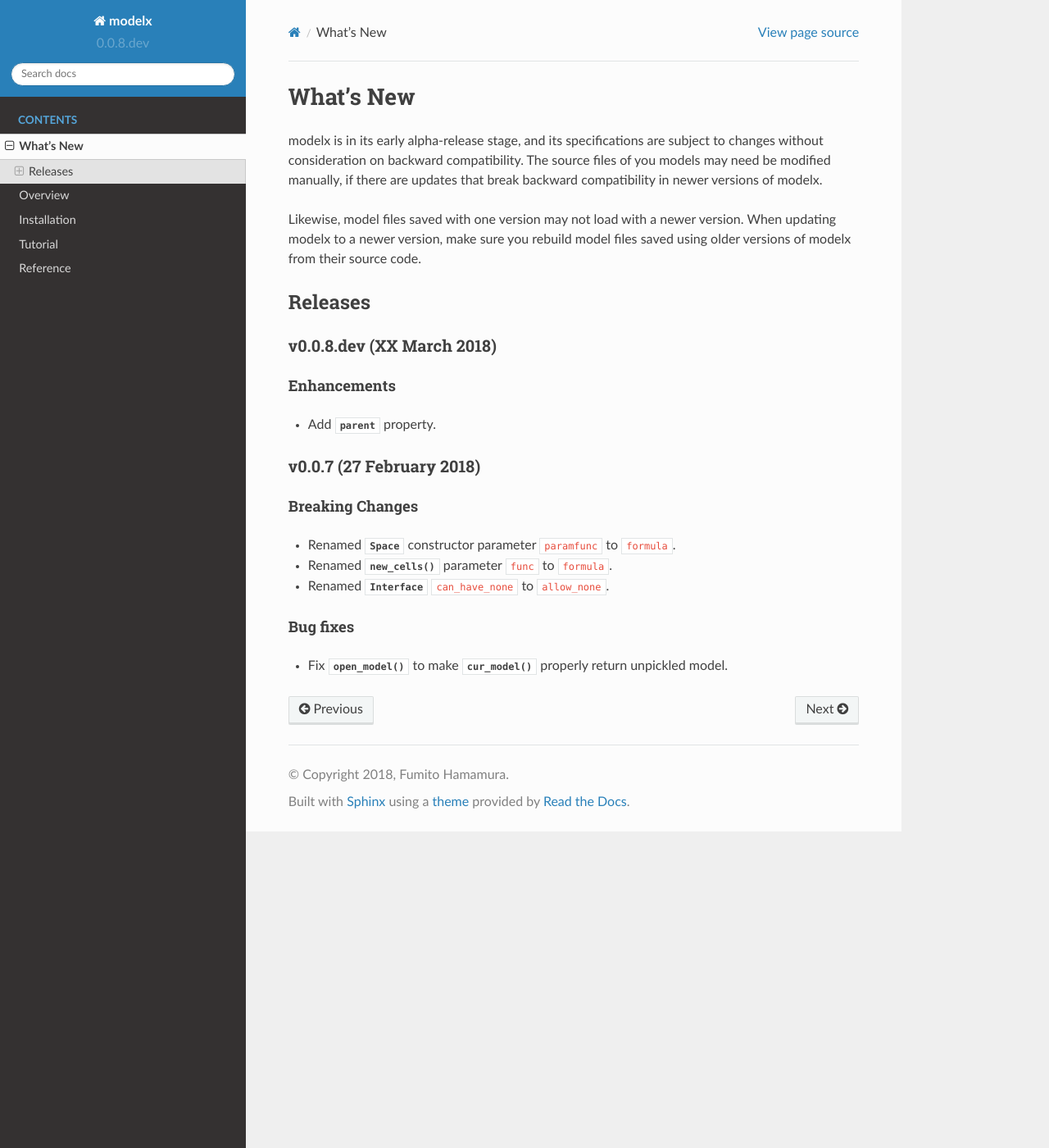
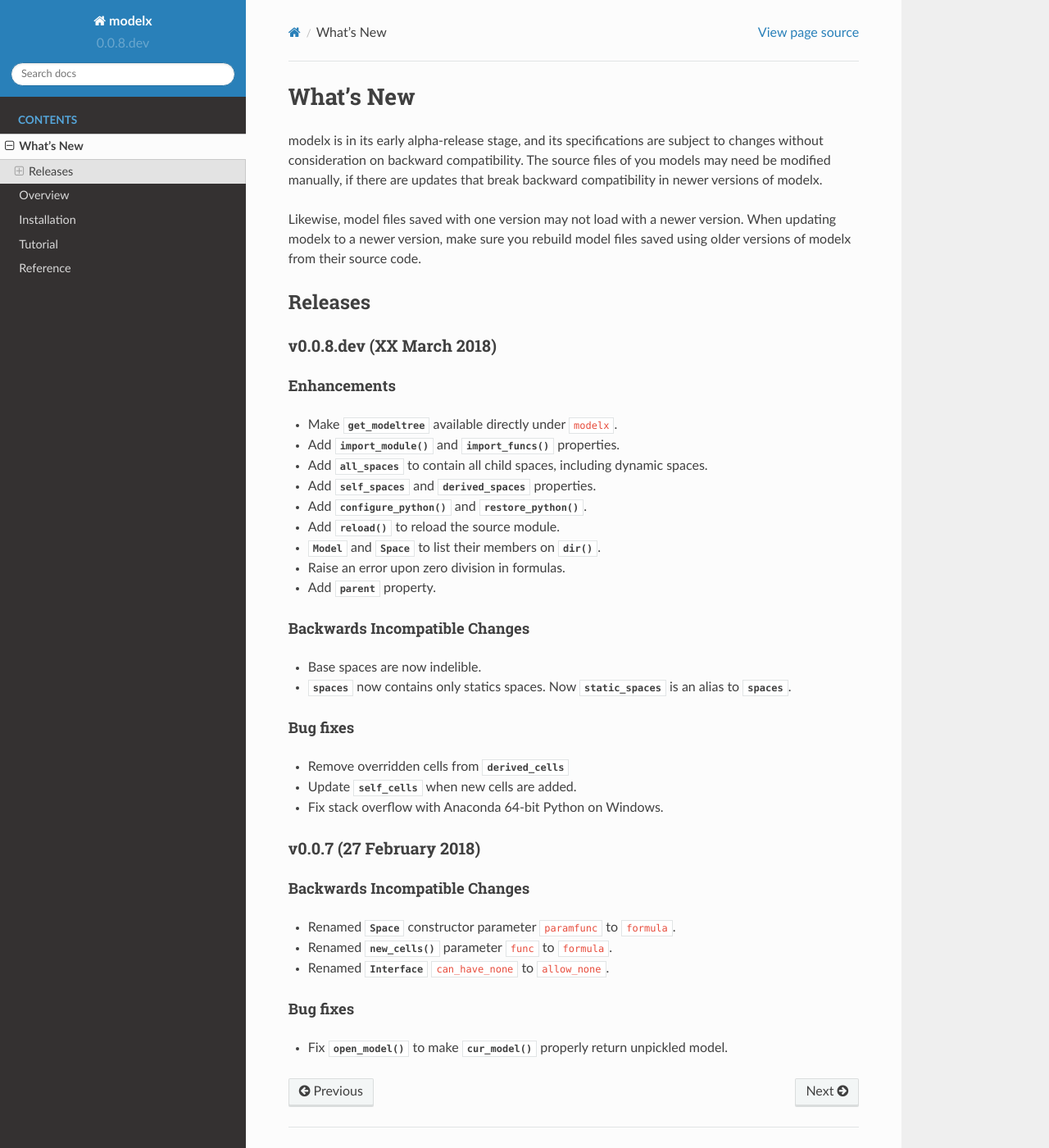
Before and after one commit to fumitoh/modelx, a Sphinx documentation site: the page built from doc/source/whatsnew.rst, in a window 1280 px wide and 1400 px high. Shown: the whole window at 82% size. Built offline with Sphinx 7.4.7 and the Read the Docs theme 2.0.0, drawn with Linux system fonts in a browser that asks for light colours.

Commit message:
DOC: Update What's new

```diff
--- a/doc/source/whatsnew.rst
+++ b/doc/source/whatsnew.rst
@@ -24,14 +24,32 @@
 
 Enhancements
 ~~~~~~~~~~~~
+- Make :func:`get_modeltree <modelx.qtqui.modeltree.get_modeltree>` available directly under ``modelx``.
+- Add :meth:`~space.SpaceContainer.import_module` and :meth:`~space.Space.import_funcs` properties.
+- Add :attr:`~space.Space.all_spaces` to contain all child spaces, including dynamic spaces.
+- Add :py:attr:`~space.Space.self_spaces` and :py:attr:`~space.Space.derived_spaces` properties.
+- Add :py:func:`~api.configure_python` and :py:func:`~api.restore_python`.
+- Add :py:meth:`~space.Space.reload` to reload the source module.
+- :py:class:`~model.Model` and :py:class:`~space.Space` to list their members on :func:`dir`.
+- Raise an error upon zero division in formulas.
 - Add :py:attr:`~base.Interface.parent` property.
 
+Backwards Incompatible Changes
+~~~~~~~~~~~~~~~~~~~~~~~~~~~~~~
+- Base spaces are now indelible.
+- :attr:`~space.Space.spaces` now contains only statics spaces. Now :attr:`~space.Space.static_spaces` is an alias to  :attr:`~space.Space.spaces`.
+
+Bug fixes
+~~~~~~~~~
+- Remove overridden cells from :py:attr:`~space.Space.derived_cells`
+- Update :py:attr:`~space.Space.self_cells` when new cells are added.
+- Fix stack overflow with Anaconda 64-bit Python on Windows.
 
 v0.0.7 (27 February 2018)
 -------------------------
 
-Breaking Changes
-~~~~~~~~~~~~~~~~
+Backwards Incompatible Changes
+~~~~~~~~~~~~~~~~~~~~~~~~~~~~~~
 - Renamed :py:class:`~space.Space` constructor parameter ``paramfunc`` to ``formula``.
 - Renamed :py:meth:`~space.Space.new_cells` parameter ``func`` to ``formula``.
 - Renamed :py:class:`~base.Interface` ``can_have_none`` to ``allow_none``.
```
